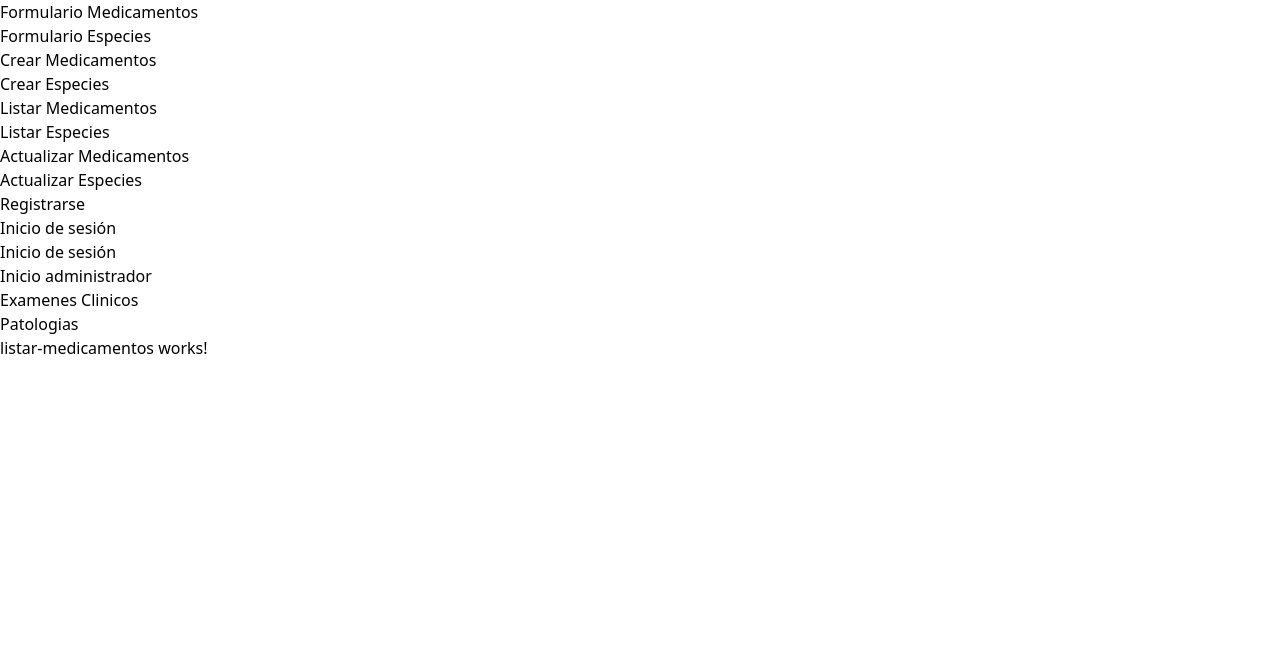
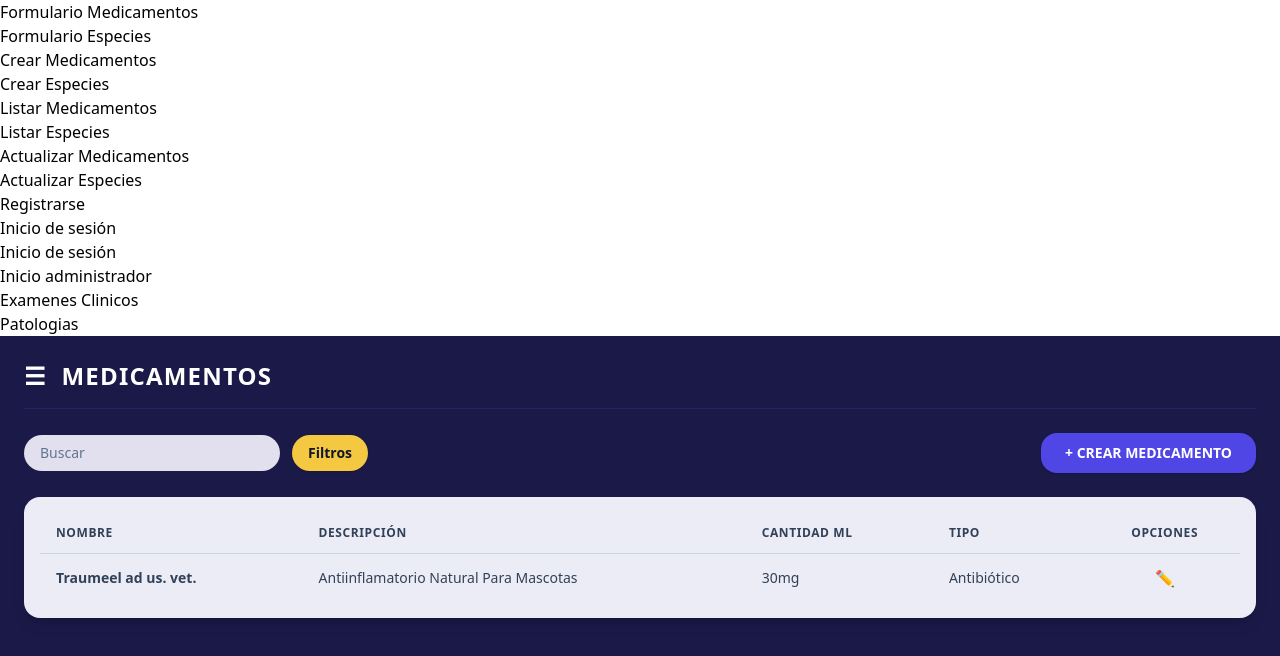
Before and after one commit to AnaVetericano/adminVetericano, an Angular app: page /listarmedicamentos in a window 1280 px wide. Shown: the top 656 px of the page. Built offline with nearby package versions, Linux system fonts and the light colour scheme.

Commit message:
Feat: actualizacion import Medicamentos

```diff
--- a/src/app/actualizar-medicamentos/actualizar-medicamentos.html
+++ b/src/app/actualizar-medicamentos/actualizar-medicamentos.html
@@ -1 +1,24 @@
-<p>actualizar-medicamentos works!</p>
+<div class="min-h-screen bg-[#1B1947]/90 flex items-center justify-center p-4">
+  <div class="w-full max-w-md bg-[#ECECF6] rounded-2xl overflow-hidden shadow-xl">
+    <!-- Encabezado Modal -->
+    <div class="bg-[#1B1947] px-6 py-4 flex justify-between items-center">
+      <h2 class="text-white text-lg font-bold tracking-wider uppercase">EDITAR MEDICAMENTOS</h2>
+      <a routerLink="/listarmedicamentos" class="text-white text-xl font-bold">&times;</a>
+    </div>
+
+    <!-- Formulario -->
+    <form class="p-6 space-y-4">
+      <input type="text" placeholder="Nombre del medicamento" class="w-full px-4 py-2.5 rounded-full bg-white text-slate-800 text-sm border border-slate-300 focus:outline-none" />
+      <input type="text" placeholder="Tipo de medicamento" class="w-full px-4 py-2.5 rounded-full bg-white text-slate-800 text-sm border border-slate-300 focus:outline-none" />
+      <input type="text" placeholder="Descripción" class="w-full px-4 py-2.5 rounded-full bg-white text-slate-800 text-sm border border-slate-300 focus:outline-none" />
+      <input type="text" placeholder="Cantidad" class="w-full px-4 py-2.5 rounded-full bg-white text-slate-800 text-sm border border-slate-300 focus:outline-none" />
+      <input type="text" placeholder="Estado" class="w-full px-4 py-2.5 rounded-full bg-white text-slate-800 text-sm border border-slate-300 focus:outline-none" />
+
+      <div class="pt-2 flex justify-center">
+        <button type="button" class="bg-[#F5C842] hover:bg-yellow-400 text-slate-900 font-bold px-8 py-2 rounded-lg text-xs uppercase shadow">
+          EDITAR
+        </button>
+      </div>
+    </form>
+  </div>
+</div>
--- a/src/app/actualizar-medicamentos/actualizar-medicamentos.ts
+++ b/src/app/actualizar-medicamentos/actualizar-medicamentos.ts
@@ -1,8 +1,9 @@
 import { Component } from '@angular/core';
+import { RouterLink } from '@angular/router';
 
 @Component({
   selector: 'app-actualizar-medicamentos',
-  imports: [],
+  imports: [RouterLink],
   templateUrl: './actualizar-medicamentos.html',
   styleUrl: './actualizar-medicamentos.css',
 })
--- a/src/app/app.routes.ts
+++ b/src/app/app.routes.ts
@@ -7,7 +7,7 @@ import { ListarMedicamentos } from './listar-medicamentos/listar-medicamentos';
 import { CrearEspecies } from './crear-especies/crear-especies';
 import { CrearMedicamentos } from './crear-medicamentos/crear-medicamentos';
 import { FormularioEspecies } from './formulario-especies/formulario-especies';
-import { FormularioMedicametos } from './formulario-medicametos/formulario-medicametos';
+import { FormularioMedicamentos } from './formulario-medicamentos/formulario-medicamentos';
 
 import { Landepage } from './landepage/landepage';
 import { Register } from './register/register';
@@ -61,7 +61,7 @@ export const routes: Routes = [
 
   {
     path: 'formulariomedicamentos',
-    component: FormularioMedicametos
+    component: FormularioMedicamentos
   },
 
 
--- a/src/app/crear-medicamentos/crear-medicamentos.html
+++ b/src/app/crear-medicamentos/crear-medicamentos.html
@@ -1 +1,24 @@
-<p>crear-medicamentos works!</p>
+<div class="min-h-screen bg-[#1B1947]/90 flex items-center justify-center p-4">
+  <div class="w-full max-w-md bg-[#ECECF6] rounded-2xl overflow-hidden shadow-xl">
+    <!-- Encabezado Modal -->
+    <div class="bg-[#1B1947] px-6 py-4 flex justify-between items-center">
+      <h2 class="text-white text-lg font-bold tracking-wider uppercase">CREAR MEDICAMENTOS</h2>
+      <a routerLink="/listarmedicamentos" class="text-white text-xl font-bold">&times;</a>
+    </div>
+
+    <!-- Formulario -->
+    <form class="p-6 space-y-4">
+      <input type="text" placeholder="Nombre del examen" class="w-full px-4 py-2.5 rounded-full bg-white text-slate-800 text-sm border border-slate-300 focus:outline-none" />
+      <input type="text" placeholder="Tipo de medicamento" class="w-full px-4 py-2.5 rounded-full bg-white text-slate-800 text-sm border border-slate-300 focus:outline-none" />
+      <input type="text" placeholder="Descripción" class="w-full px-4 py-2.5 rounded-full bg-white text-slate-800 text-sm border border-slate-300 focus:outline-none" />
+      <input type="text" placeholder="Observaciones" class="w-full px-4 py-2.5 rounded-full bg-white text-slate-800 text-sm border border-slate-300 focus:outline-none" />
+      <input type="text" placeholder="Estado" class="w-full px-4 py-2.5 rounded-full bg-white text-slate-800 text-sm border border-slate-300 focus:outline-none" />
+
+      <div class="pt-2 flex justify-center">
+        <button type="button" class="bg-[#F5C842] hover:bg-yellow-400 text-slate-900 font-bold px-8 py-2 rounded-lg text-xs uppercase shadow">
+          CREAR
+        </button>
+      </div>
+    </form>
+  </div>
+</div>
--- a/src/app/crear-medicamentos/crear-medicamentos.ts
+++ b/src/app/crear-medicamentos/crear-medicamentos.ts
@@ -1,8 +1,9 @@
 import { Component } from '@angular/core';
+import { RouterLink } from '@angular/router';
 
 @Component({
   selector: 'app-crear-medicamentos',
-  imports: [],
+  imports: [RouterLink],
   templateUrl: './crear-medicamentos.html',
   styleUrl: './crear-medicamentos.css',
 })
--- a/src/app/listar-medicamentos/listar-medicamentos.html
+++ b/src/app/listar-medicamentos/listar-medicamentos.html
@@ -1 +1,53 @@
-<p>listar-medicamentos works!</p>
+<div class="min-h-screen bg-[#1B1947] p-6 font-sans">
+  <!-- Encabezado -->
+  <header class="flex items-center gap-4 pb-4 border-b border-indigo-900/50">
+    <button class="text-white text-2xl font-bold">☰</button>
+    <h1 class="text-white text-2xl font-bold tracking-wider uppercase">MEDICAMENTOS</h1>
+  </header>
+
+  <!-- Buscador, Filtros y Botón Crear -->
+  <div class="my-6 flex flex-col sm:flex-row items-center justify-between gap-4">
+    <div class="flex items-center gap-3 w-full sm:w-auto">
+      <input
+        type="text"
+        placeholder="Buscar"
+        class="w-full sm:w-64 py-2 px-4 rounded-full bg-[#E2E0EF] text-slate-800 focus:outline-none placeholder-slate-500 text-sm"
+      />
+      <button class="bg-[#F5C842] hover:bg-yellow-400 text-slate-900 font-bold px-4 py-2 rounded-full text-sm shadow">
+        Filtros
+      </button>
+    </div>
+
+    <a
+      routerLink="/crearmedicamentos"
+      class="w-full sm:w-auto bg-[#4F46E5] hover:bg-indigo-600 text-white font-bold px-6 py-2.5 rounded-2xl flex items-center justify-center gap-2 text-sm shadow uppercase">
+      + CREAR MEDICAMENTO
+    </a>
+  </div>
+
+  <!-- Tabla de Resultados -->
+  <div class="bg-[#ECECF6] rounded-2xl p-4 shadow-lg overflow-x-auto">
+    <table class="w-full text-left">
+      <thead>
+        <tr class="text-xs font-bold uppercase tracking-wider text-slate-700 border-b border-slate-300">
+          <th class="py-3 px-4">NOMBRE</th>
+          <th class="py-3 px-4">DESCRIPCIÓN</th>
+          <th class="py-3 px-4">CANTIDAD ML</th>
+          <th class="py-3 px-4">TIPO</th>
+          <th class="py-3 px-4 text-center">OPCIONES</th>
+        </tr>
+      </thead>
+      <tbody class="divide-y divide-slate-200 text-sm text-slate-700">
+        <tr>
+          <td class="py-3 px-4 font-semibold">Traumeel ad us. vet.</td>
+          <td class="py-3 px-4">Antiinflamatorio Natural Para Mascotas</td>
+          <td class="py-3 px-4">30mg</td>
+          <td class="py-3 px-4">Antibiótico</td>
+          <td class="py-3 px-4 text-center">
+            <a routerLink="/actualizarmedicamentos" class="text-yellow-600 hover:text-yellow-700 font-bold text-base">✏️</a>
+          </td>
+        </tr>
+      </tbody>
+    </table>
+  </div>
+</div>
--- a/src/app/listar-medicamentos/listar-medicamentos.ts
+++ b/src/app/listar-medicamentos/listar-medicamentos.ts
@@ -1,8 +1,9 @@
 import { Component } from '@angular/core';
+import { RouterLink } from '@angular/router';
 
 @Component({
   selector: 'app-listar-medicamentos',
-  imports: [],
+  imports: [RouterLink],
   templateUrl: './listar-medicamentos.html',
   styleUrl: './listar-medicamentos.css',
 })
```
Also changed, not shown: 1 other file (tests, documents, lock files or other folders).
